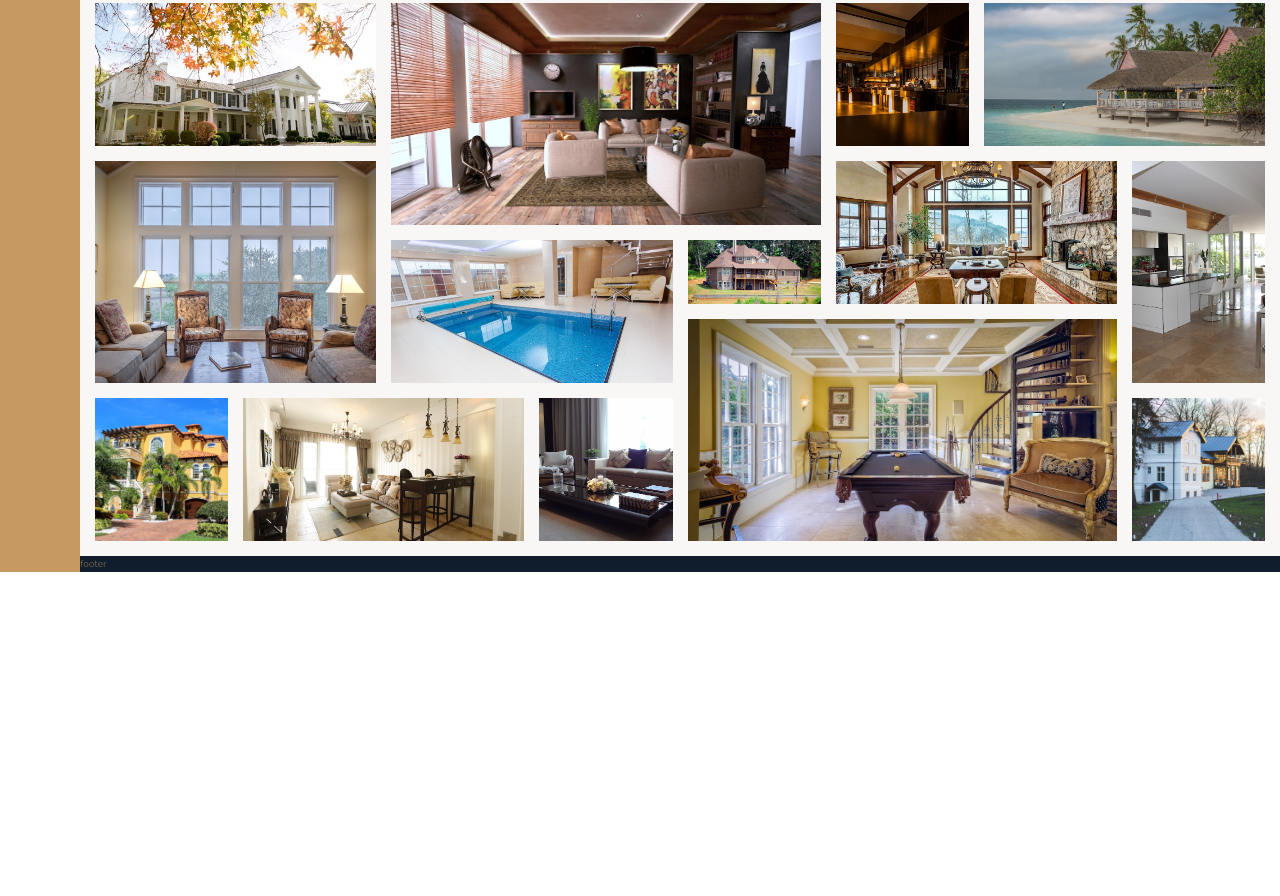
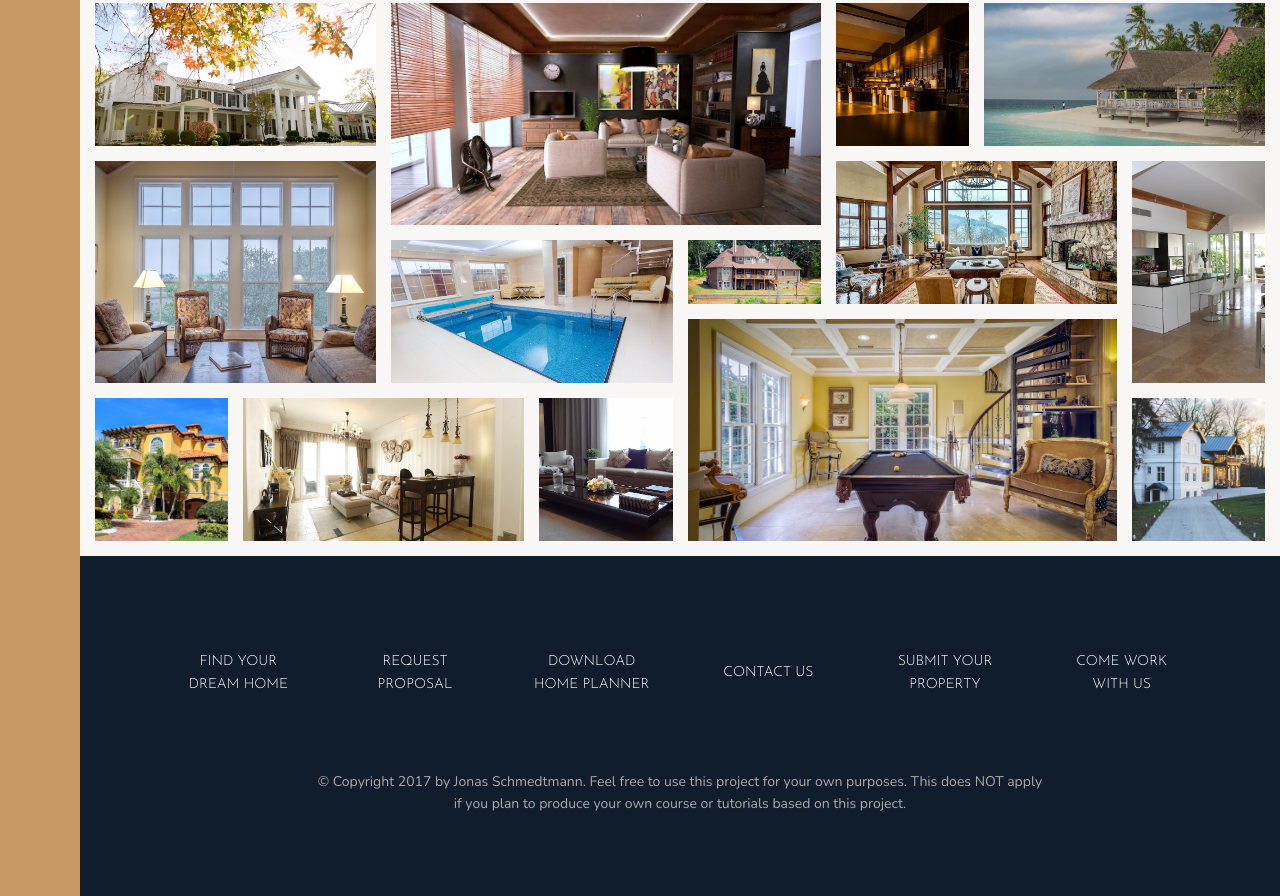
Before and after one commit to mihailomarkovic/nexter, a website: page index.html in a window 1280 px wide. Shown: the part 3084-3980 px from the top of the page. Before the commit the page ends 3656 px from the top, so only its background shows below. Drawn offline with nearby package versions, Linux system fonts and the light colour scheme.

Commit message:
Build 'Footer' section

```diff
--- a/index.html
+++ b/index.html
@@ -363,6 +363,33 @@
         />
       </figure>
     </section>
-    <footer class="footer">footer</footer>
+    <footer class="footer">
+      <ul class="nav">
+        <li class="nav__item">
+          <a href="#" class="nav__link">Find your dream home</a>
+        </li>
+        <li class="nav__item">
+          <a href="#" class="nav__link">Request proposal</a>
+        </li>
+        <li class="nav__item">
+          <a href="#" class="nav__link">Download home planner</a>
+        </li>
+        <li class="nav__item">
+          <a href="#" class="nav__link">Contact us</a>
+        </li>
+        <li class="nav__item">
+          <a href="#" class="nav__link">Submit your property</a>
+        </li>
+        <li class="nav__item">
+          <a href="#" class="nav__link">Come work with us</a>
+        </li>
+      </ul>
+
+      <p class="copyright">
+        &copy; Copyright 2017 by Jonas Schmedtmann. Feel free to use this
+        project for your own purposes. This does NOT apply if you plan to
+        produce your own course or tutorials based on this project.
+      </p>
+    </footer>
   </body>
 </html>
--- a/sass/_footer.scss
+++ b/sass/_footer.scss
@@ -1,4 +1,43 @@
 .footer {
   background-color: $color-secondary;
   grid-column: full-start / full-end;
+  padding: 8rem;
 }
+
+.nav {
+  list-style: none;
+
+  display: grid;
+  grid-template-columns: repeat(auto-fit, minmax(15rem, 1fr));
+  gap: 2rem;
+  align-items: center;
+
+  &__link:link,
+  &__link:visited {
+    font-size: 1.4rem;
+    color: #fff;
+    text-decoration: none;
+    font-family: $font-display;
+    text-transform: uppercase;
+    text-align: center;
+    padding: 1.5rem;
+    display: block;
+    transition: all 0.2s;
+  }
+
+  &__link:hover,
+  &__link:active {
+    background-color: rgba(#fff, 0.05);
+    transform: translateY(-3px);
+  }
+}
+
+.copyright {
+  font-size: 1.4rem;
+  color: $color-grey-light-2;
+  margin-top: 6rem;
+  text-align: center;
+  margin-right: auto;
+  margin-left: auto;
+  width: 70%;
+}
```
Also changed, not shown: css/main.css, css/main.min.css.
